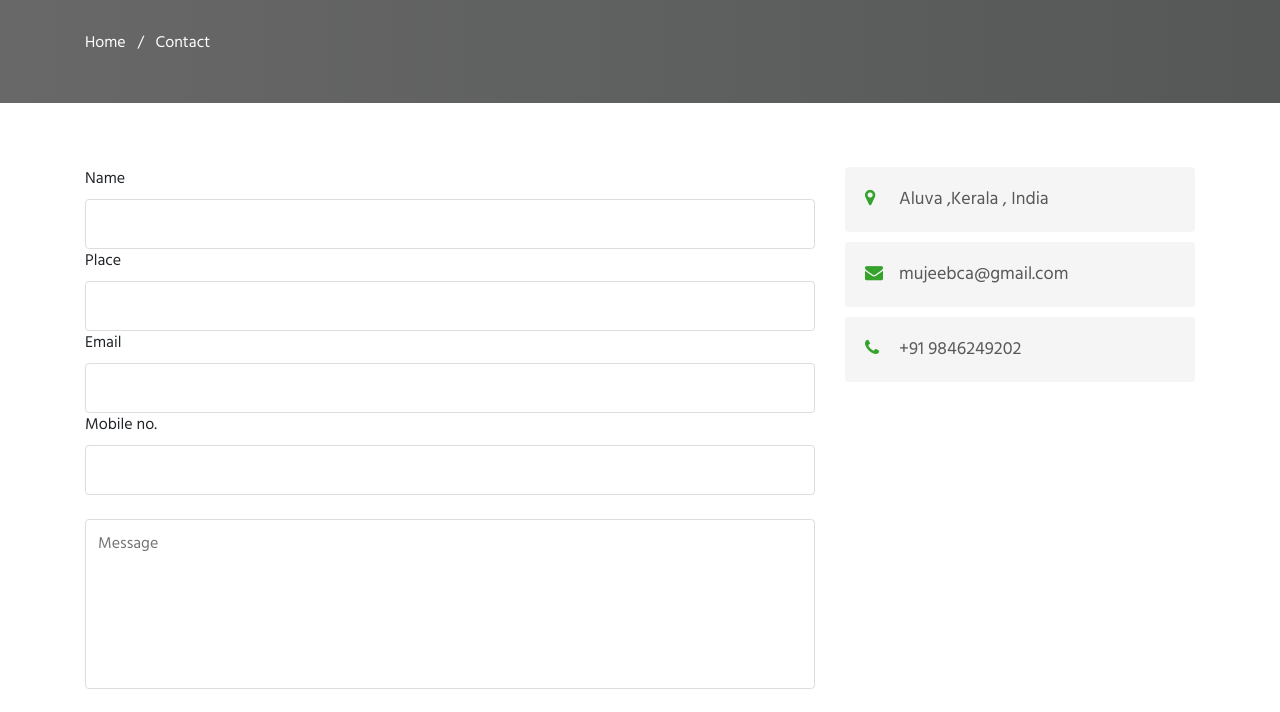
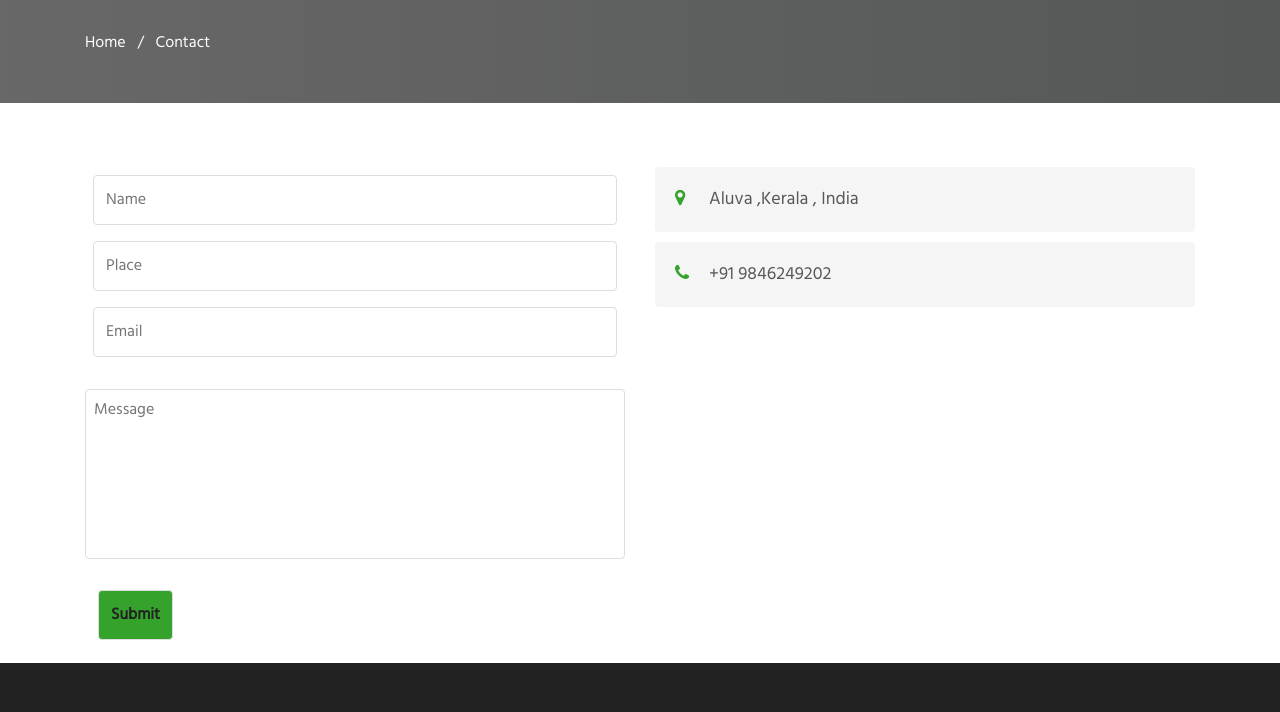
Before and after one commit to SahalCM/Mujeeb-Static-Website, a plain HTML site: page contact.html in a window 1280 px wide. Shown: the part 103-815 px from the top of the page. Drawn offline with nearby package versions, Linux system fonts and the light colour scheme.

Commit message:
Update contact.html

```diff
--- a/contact.html
+++ b/contact.html
@@ -15,7 +15,7 @@ Author URL: http://w3layouts.com
     <link href="//fonts.googleapis.com/css?family=Hind&display=swap" rel="stylesheet">
     <!-- //web fonts -->
     <!-- Template CSS -->
-    <link rel="stylesheet" href="css/style-starter.css">
+    <link rel="stylesheet" href="css/style-starter.css" >
     <script src="https://ajax.googleapis.com/ajax/libs/jquery/3.5.1/jquery.min.js"></script>
   </head>
   <body>
@@ -69,35 +69,29 @@ Author URL: http://w3layouts.com
 
             <div class="row cont-main-top">
                <!-- contact form -->
-               <div class="contacts12-main col-md-8 ">
+               <div class="contacts12-main col-lg-6 ">
 
-                <form action="" id="submit-form" class="main-input">
+                <form id="submit-form" action="" class="main-input">
+                    <div class="p-2 d-grid">
+                        <input type="text" placeholder="Name" name="Name" id="name" required>
+                    </div>
+                    <div class="p-2 d-grid">
+                        <input type="text" placeholder="Place" name="Place" id="place" required >
+                    </div>
+                    <div class="p-2 d-grid">
+                        <input type="email" name="Email" placeholder="Email" id="email" required>
+                    </div>
 
-                        <label for="name">Name</label>
-                        <input type="text" placeholder="" name="Name" id="name" required="">
+                      <textarea class="p-2 d-grid" placeholder="Message" name="Message" id="message" required></textarea>
 
-
-                        <label for="place">Place</label>
-                        <input type="text" placeholder="" name="Place" id="place" required="">
-
-
-                       <label for="email">Email</label>
-                       <input type="email" name="Email" placeholder="" id="email" required="">
-
-
-                       <label for="mobile">Mobile no.</label>
-                       <input type="tel" name="Mobile" placeholder="" maxlength="10" minlength="10" id="mobile" required="">
-
-
-                    <textarea placeholder="Message" name="Message" id="Message" required=""></textarea>
-                    <div class="text-right">
-                        <button type="submit" class="btn btn-theme2">Submit Now</button>
+                    <div class="text-right btn">
+                        <input type="submit" value="Submit" class="btn btn-theme2 ">
                     </div>
                 </form>
             </div>
             <!-- //contact form -->
                 <!-- contact address -->
-                <div class="contact col-md-4 mt-lg-0 mt-5">
+                <div class="contact col-lg-6 mt-lg-0 mt-5">
                     <div class="cont-subs">
                         <div class="cont-add">
                             <div class="cont-add-lft">
@@ -110,25 +104,16 @@ Author URL: http://w3layouts.com
                     </div>
                         <div class="cont-add add-2">
                             <div class="cont-add-lft">
-                                <span class="fa fa-envelope" aria-hidden="true"></span>
+                              <span class="fa fa-phone" aria-hidden="true"></span>
                            </div>
                            <div class="cont-add-rgt">
-                          <a href="mailto:info@example.com">
-                                <p class="contact-text-sub">mujeebca@gmail.com</p>
-                            </a>
+                            <a href="tel:+919846249202">
+                              <p class="contact-text-sub">+91 9846249202</p>
+                           </a>
                         </div>
 
                     </div>
-                        <div class="cont-add">
-                            <div class="cont-add-lft">
-                                <span class="fa fa-phone" aria-hidden="true"></span>
-                           </div>
-                            <div class="cont-add-rgt">
-                                 <a href="tel:+919846249202">
-                                    <p class="contact-text-sub">+91 9846249202</p>
-                                 </a>
-                            </div>
-                        </div>
+
 
 
                 </div>
@@ -137,11 +122,7 @@ Author URL: http://w3layouts.com
             </div>
         </div>
         <!-- map -->
-        <div class="map">
-            <iframe
-                src="https://www.google.com/maps/embed?pb=!1m18!1m12!1m3!1d12481.347335894296!2d76.37798021176171!3d10.053512280354933!2m3!1f0!2f0!3f0!3m2!1i1024!2i768!4f13.1!3m3!1m2!1s0x3b0809415ff0be5d%3A0x26c9b87c8876c425!2sEdathala%2C%20Aluva%2C%20Kerala!5e1!3m2!1sen!2sin!4v1632229605001!5m2!1sen!2sin"
-                frameborder="0" style="border:0;" allowfullscreen=""></iframe>
-        </div>
+
 
 
         <!-- //map -->
@@ -207,27 +188,19 @@ Author URL: http://w3layouts.com
     });
   </script>
   <!-- jQuery first, then Popper.js, then Bootstrap JS -->
-  <script src="https://code.jquery.com/jquery-3.4.1.slim.min.js"
-    integrity="sha384-J6qa4849blE2+poT4WnyKhv5vZF5SrPo0iEjwBvKU7imGFAV0wwj1yYfoRSJoZ+n" crossorigin="anonymous">
-  </script>
+  <script src="js/jquery-3.3.1.min.js"></script>
 
-  <script src="https://stackpath.bootstrapcdn.com/bootstrap/4.4.1/js/bootstrap.min.js"
-    integrity="sha384-wfSDF2E50Y2D1uUdj0O3uMBJnjuUD4Ih7YwaYd1iqfktj0Uod8GCExl3Og8ifwB6" crossorigin="anonymous">
-  </script>
-
-    <script src="https://ajax.googleapis.com/ajax/libs/jquery/3.5.1/jquery.min.js"></script>
+  <script src="js/bootstrap.min.js"></script>
 
 <!-- Smooth scrolling -->
-
-
- <script>
+<script>
   $("#submit-form").submit((e)=>{
       e.preventDefault()
       $.ajax({
-          url:"https://script.google.com/macros/s/AKfycbylfGeMlsTgNblX2VXDYNVK6UTnQKu_CkqQU_Nbbw/exec",
+          url:"https://script.google.com/macros/s/AKfycbx57s3WqnkLOzxK4pxwwmiZx41Ipm6NaMQBCXSBqw/exec",
           data:$("#submit-form").serialize(),
           method:"post",
-          success:function (response){
+          success:function(response){
               alert("Form submitted successfully")
               window.location.reload()
               //window.location.href="https://google.com"
@@ -241,7 +214,6 @@ Author URL: http://w3layouts.com
 </script>
 
 
-
 </body>
 
 </html>
```
